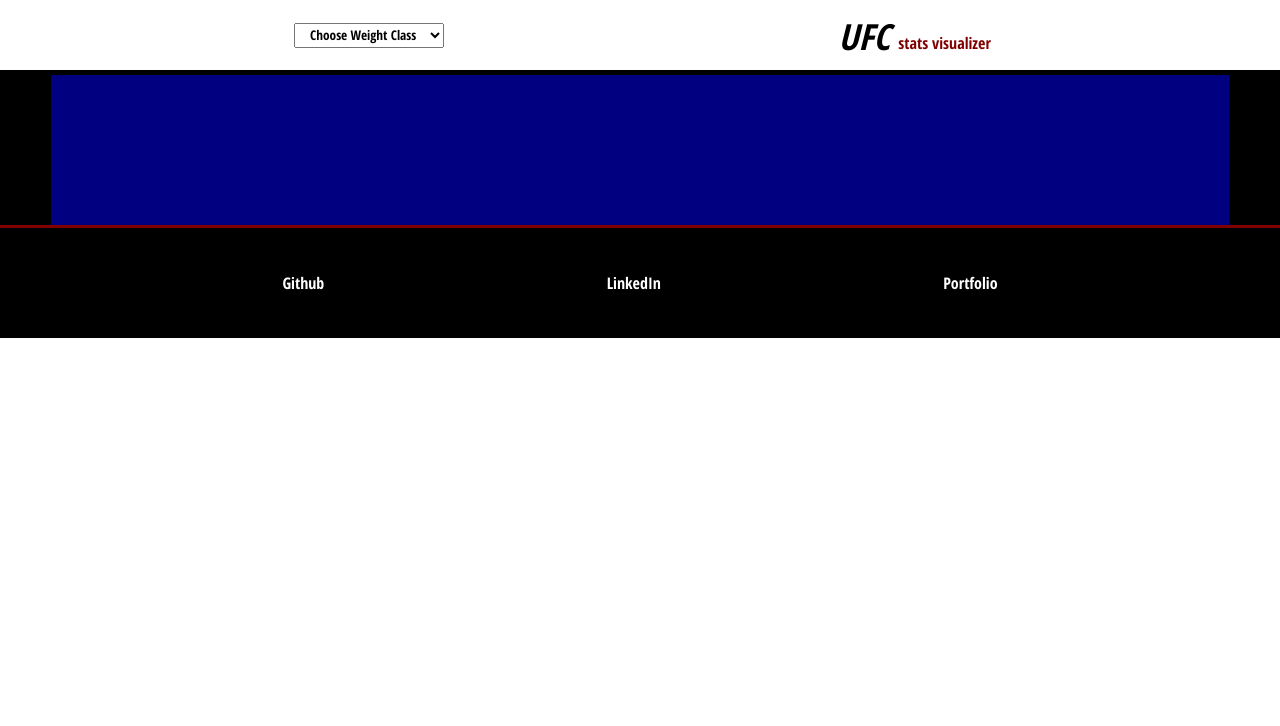
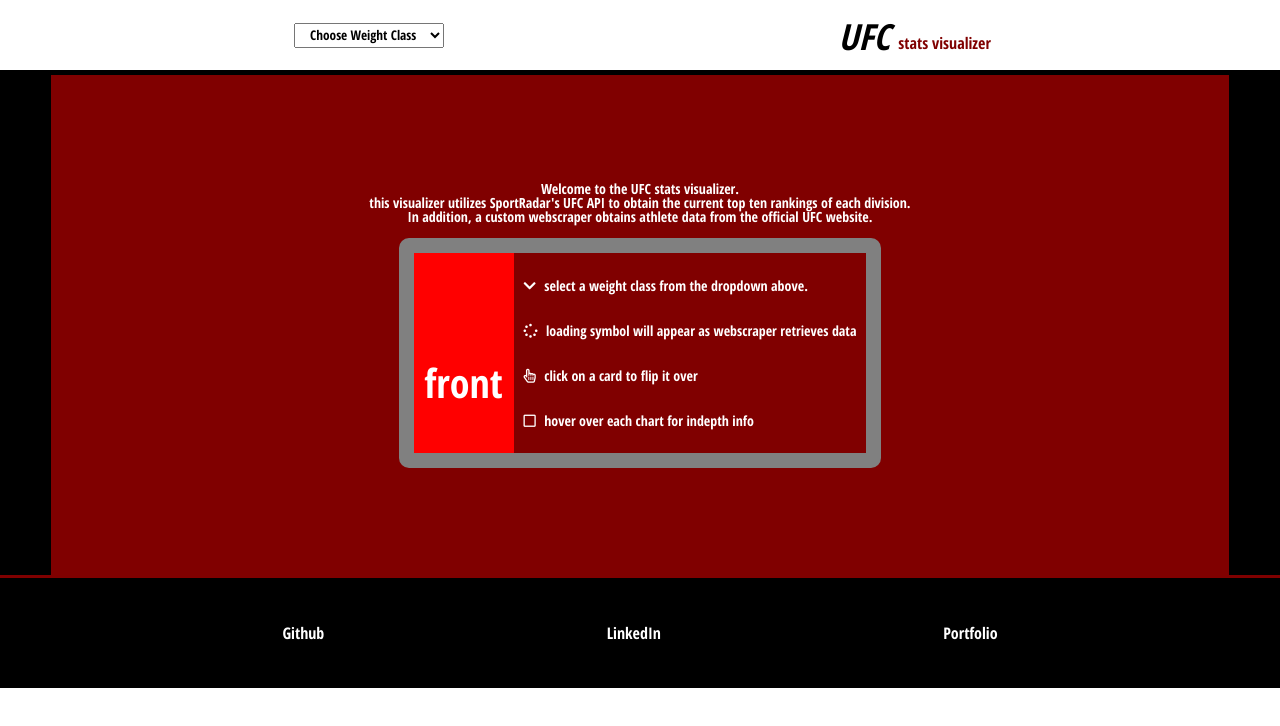
Before and after one commit to juansanchez721/ufc-stats-visualizer, a website built with webpack: page dist/index.html in a window 1280 px wide. Built offline with nearby package versions, Linux system fonts and the light colour scheme; files whose address does not match are found by name.

Commit message:
instructions element

```diff
--- a/src/index.js
+++ b/src/index.js
@@ -32,7 +32,10 @@
 
 document.addEventListener('DOMContentLoaded', () => {
 
-
+    var card = document.querySelector('.demo-card');
+card.addEventListener( 'click', function() {
+  card.classList.toggle('is-flipped');
+});
 // const firstdata =
 // [{
 //     name: "strikesLanded",
@@ -64,16 +67,16 @@
     // }
     // nah.getImgURL();
 
-    axios.get(`/rankings`)
-    .then((response) => {
-        debugger
-        const rankings = response.data.rankings
-        getRankings(rankings)
-    })
-    .catch(function (error) {
-        debugger
-        console.log(error.response);
-    })
+    // axios.get(`/rankings`)
+    // .then((response) => {
+    //     debugger
+    //     const rankings = response.data.rankings
+    //     getRankings(rankings)
+    // })
+    // .catch(function (error) {
+    //     debugger
+    //     console.log(error.response);
+    // })
 
     // let query = "grace hopper";
     // axios.get(`/search?string=${query}`)
--- a/src/styles/index.scss
+++ b/src/styles/index.scss
@@ -211,3 +211,75 @@
     pointer-events: none;
     font-size: 1.3rem;
 }
+
+.welcome-div {
+  background-color: maroon;
+  width: 100%;
+  height: 500px;
+  display: flex;
+  flex-direction: column;
+  align-items: center;
+  justify-content: center;
+  font-size: 14px;
+
+  .card-info-holder {
+    background-color: gray;
+    height: fit-content;
+    width: fit-content;
+    display: flex;
+    justify-content: space-evenly;
+    flex-direction: row;
+    padding: 15px;
+    border-radius: 10px;
+    perspective: 600px;
+
+  }
+
+  .demo-card {
+    height: 200px;
+    width: 100px;
+    background-color: gold;
+    border-radius: 5px;
+  position: relative;
+  transition: transform 1s;
+  transform-style: preserve-3d;
+  }
+
+  .card-front{
+    background-color: red;
+  }
+  .card-back{
+    background-color: blue;
+    transform: rotateY(180deg);
+  }
+
+  .demo-card.is-flipped {
+    transform: rotateY(180deg);
+  }
+
+  .card__face {
+    position: absolute;
+    width: 100%;
+    height: 100%;
+    line-height: 260px;
+    color: white;
+    text-align: center;
+    font-weight: bold;
+    font-size: 40px;
+    -webkit-backface-visibility: hidden;
+    backface-visibility: hidden;
+  }
+
+  .demo-info {
+    background-color: maroon;
+    height: 200px;
+    padding: 10px;
+    box-sizing: border-box;
+    display: flex;
+    flex-direction: column;
+    justify-content: space-around;
+  }
+  i {
+    margin-right: 5px;
+  }
+}
```
Also changed, not shown: dist/index.html, dist/main.css, 1 other file.
